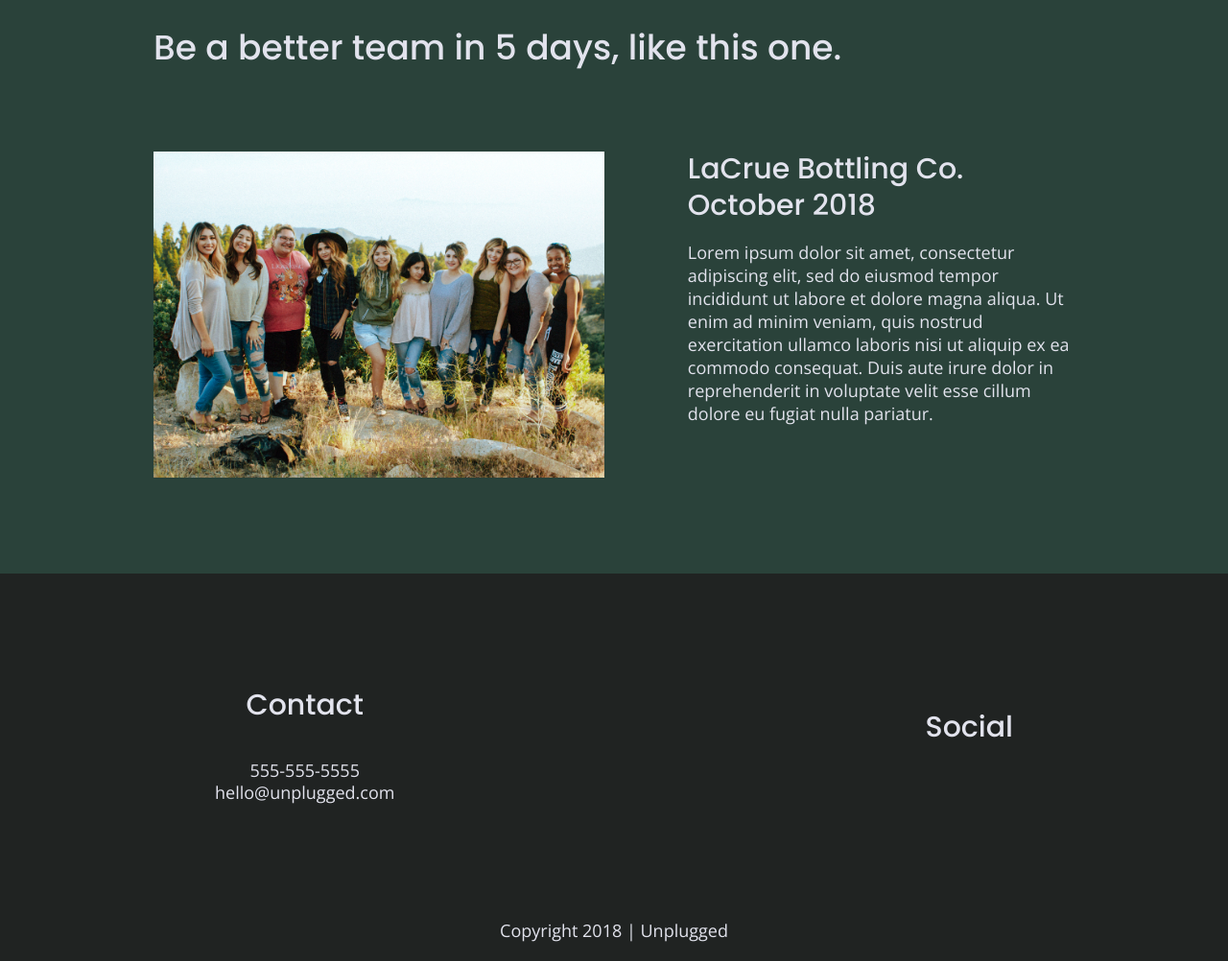
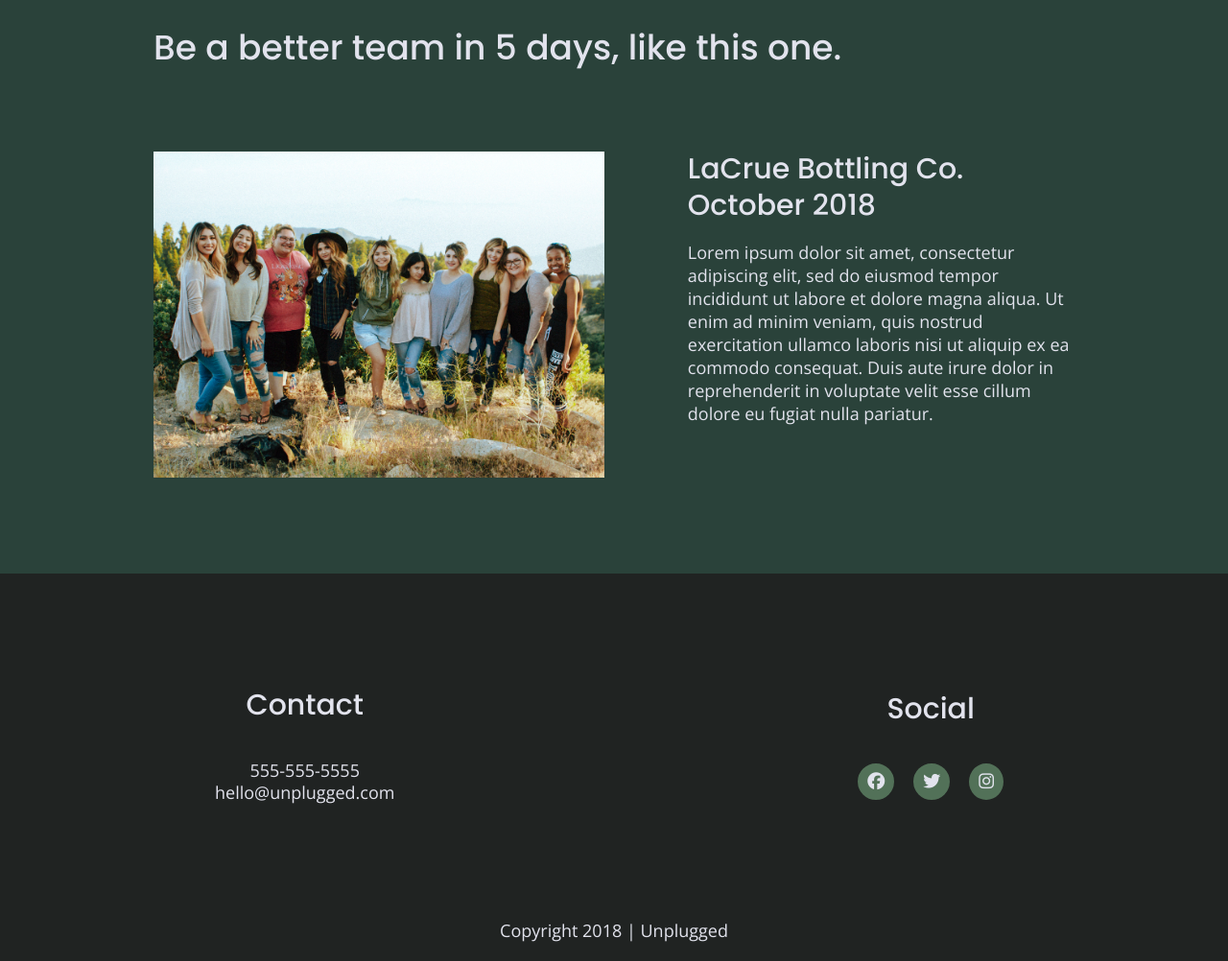
Before and after one commit to CodingWithHenryDelgado/unplugged-retreat, a website built with Parcel: page index.html in a window 1280 px wide. Shown: the part 1972-2974 px from the top of the page at 96% size. Built offline with nearby package versions, Linux system fonts and the light colour scheme.

Commit message:
Added icons to the footers of each page

```diff
--- a/css/main.css
+++ b/css/main.css
@@ -247,6 +247,13 @@
 
   footer .copyright {
     margin: 20px 0;
+  }
+
+  .social-icons i {
+    margin: 0 10px;
+    background: #527158;
+    border: #527158 solid 10px;
+    border-radius: 50%;
   }
 
 
--- a/index.html
+++ b/index.html
@@ -160,13 +160,13 @@
           <h4>Social</h4>
           <div class="social-icons">
             <p>
-              <a href="https://www.facebook.com/Skillcrush/" target="_blank"></a>
+              <a href="https://www.facebook.com/Skillcrush/" target="_blank"><i class="fab fa-facebook"></i></a>
             </p>
             <p>
-              <a href="https://twitter.com/Skillcrush" target="_blank"></a>
+              <a href="https://twitter.com/Skillcrush" target="_blank"><i class="fab fa-twitter"></i></a>
             </p>
             <p>
-              <a href="https://www.instagram.com/skillcrush/" target="_blank"></a>
+              <a href="https://www.instagram.com/skillcrush/" target="_blank"><i class="fab fa-instagram"></i></a>
             </p>
           </div>
         </div>
```
Also changed, not shown: about/index.html (+3 -3 lines), faqs/index.html (+3 -3 lines).
